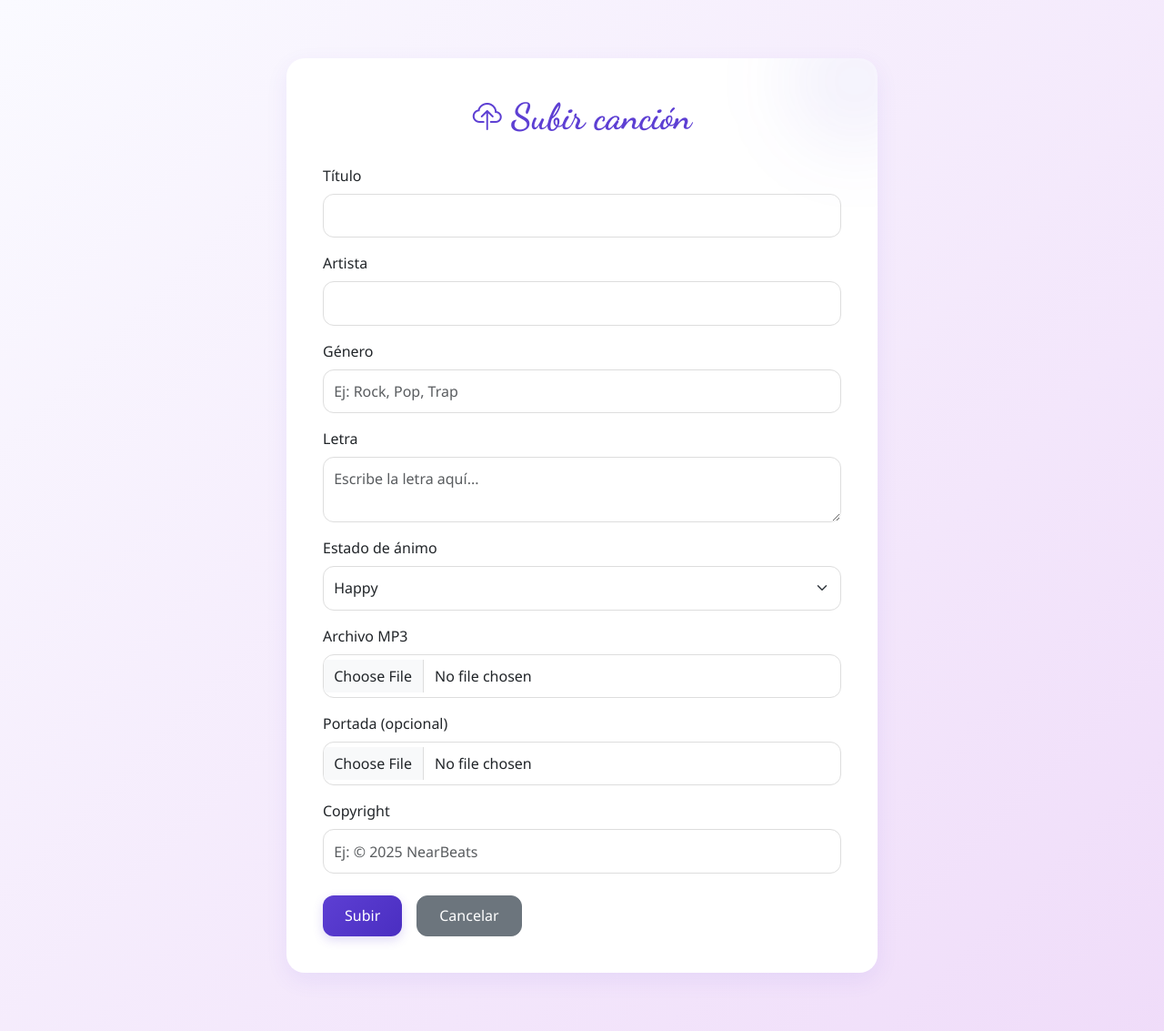
After one commit to Lauraindabur/NearBeats, a Django app: page /upload/ in a window 1280 px wide. The commit adds this page. Shown: the whole page at 91% size. Run offline with Django 5.2, Linux system fonts and the light colour scheme.

Commit message:
Funcion subir canciones

```diff
--- a/NearBeats/urls.py
+++ b/NearBeats/urls.py
@@ -24,6 +24,7 @@ from django.conf import settings
 urlpatterns = [
     path('admin/', admin.site.urls),
     path('', musicViews.library, name="library"),
+    path('upload/', musicViews.upload_songs, name='upload_songs'),
 ]
 
 urlpatterns+=static(settings.MEDIA_URL, document_root=settings.MEDIA_ROOT)
--- /dev/null
+++ b/music/static/css/styleupload.css
@@ -0,0 +1,91 @@
+body {
+    background: linear-gradient(135deg, #fafaff 0%, #efdbf9f7 100%);
+    font-family: 'Segoe UI', sans-serif;
+    padding: 2rem;
+    animation: fadeIn 1.2s ease-in-out;
+}
+
+/* Contenedor principal */
+.upload-container {
+    max-width: 650px;
+    background: white;
+    padding: 2.5rem;
+    border-radius: 20px;
+    box-shadow: 0 8px 24px rgba(93, 63, 211, 0.08);
+    margin: 2rem auto;
+    position: relative;
+    overflow: hidden;
+    animation: slideUp 0.9s ease;
+}
+
+.upload-container::before {
+    content: "";
+    position: absolute;
+    width: 150px;
+    height: 150px;
+    background: rgba(93, 63, 211, 0.07);
+    border-radius: 50%;
+    top: -50px;
+    right: -50px;
+    filter: blur(40px);
+}
+
+h1 {
+    font-weight: 700;
+    font-size: 2.5rem;
+    text-align: center;
+    color: #5d3fd3;
+    margin-bottom: 1.8rem;
+}
+
+/* Inputs */
+.form-control, .form-select {
+    border-radius: 12px;
+    border: 1px solid #ddd;
+    padding: 0.7rem;
+    transition: all 0.25s ease;
+}
+
+.form-control:focus, .form-select:focus {
+    border-color: #5d3fd3;
+    box-shadow: 0 0 0 0.15rem rgba(93, 63, 211, 0.2);
+    transform: scale(1.02);
+}
+
+/* Botones */
+.btn-dark {
+    background: linear-gradient(135deg, #5d3fd3, #4a2ec1);
+    border: none;
+    border-radius: 12px;
+    padding: 0.6rem 1.5rem;
+    font-weight: 500;
+    color: white;
+    box-shadow: 0 4px 12px rgba(93, 63, 211, 0.2);
+    transition: all 0.25s ease;
+}
+
+.btn-dark:hover {
+    transform: translateY(-2px) scale(1.03);
+    box-shadow: 0 6px 16px rgba(93, 63, 211, 0.25);
+}
+
+.btn-secondary {
+    border-radius: 12px;
+    padding: 0.6rem 1.5rem;
+    transition: transform 0.2s ease;
+}
+
+.btn-secondary:hover {
+    transform: translateY(-2px);
+}
+
+/* Animaciones */
+@keyframes fadeIn {
+    from { opacity: 0; }
+    to { opacity: 1; }
+}
+
+@keyframes slideUp {
+    from { transform: translateY(30px); opacity: 0; }
+    to { transform: translateY(0); opacity: 1; }
+}
--- /dev/null
+++ b/music/templates/upload_songs.html
@@ -0,0 +1,71 @@
+{% load static %}
+<!DOCTYPE html>
+<html>
+<head>
+    <meta charset="utf-8">
+    <title>Subir canción</title>
+    <link href="https://cdn.jsdelivr.net/npm/bootstrap@5.3.7/dist/css/bootstrap.min.css" rel="stylesheet">
+    <link rel="stylesheet" href="https://cdn.jsdelivr.net/npm/bootstrap-icons@1.11.3/font/bootstrap-icons.css">
+    <link href="https://fonts.googleapis.com/css2?family=Dancing+Script:wght@400..700&display=swap" rel="stylesheet">
+    <link rel="icon" href="{% static 'images/Logo_NearBeats.png' %}" type="image/png" />
+    <link rel="stylesheet" href="{% static 'css/styleupload.css' %}?v=3">
+</head>
+<body>
+    <div class="upload-container">
+        <h1 style="font-family: Dancing Script">  <i class="bi bi-cloud-upload" style="color:#5d3fd3; font-size: 2rem;"></i> Subir canción</h1>
+
+        <form method="post" enctype="multipart/form-data">
+            {% csrf_token %}
+
+            <div class="mb-3">
+                <label class="form-label">Título</label>
+                <input type="text" name="title" class="form-control" required>
+            </div>
+
+            <div class="mb-3">
+                <label class="form-label">Artista</label>
+                <input type="text" name="artist_name" class="form-control" required>
+            </div>
+
+            <div class="mb-3">
+                <label class="form-label">Género</label>
+                <input type="text" name="genre" class="form-control" placeholder="Ej: Rock, Pop, Trap">
+            </div>
+
+            <div class="mb-3">
+                <label class="form-label">Letra</label>
+                <textarea name="lyrics" class="form-control" placeholder="Escribe la letra aquí..."></textarea>
+            </div>
+
+            <div class="mb-3">
+                <label class="form-label">Estado de ánimo</label>
+                <select name="mood" class="form-select">
+                    {% for value, label in moods %}
+                        <option value="{{ value }}">{{ label }}</option>
+                    {% endfor %}
+                </select>
+            </div>
+
+            <div class="mb-3">
+                <label class="form-label">Archivo MP3</label>
+                <input type="file" name="audio_file" class="form-control" accept=".mp3" required>
+            </div>
+
+            <div class="mb-3">
+                <label class="form-label">Portada (opcional)</label>
+                <input type="file" name="cover_image" class="form-control" accept="image/*">
+            </div>
+
+            <div class="mb-3">
+                <label class="form-label">Copyright</label>
+                <input type="text" name="copyright" class="form-control" placeholder="Ej: © 2025 NearBeats">
+            </div>
+
+            <div class="d-flex gap-3 mt-4">
+                <button type="submit" class="btn btn-dark">Subir</button>
+                <a href="{% url 'library' %}" class="btn btn-secondary">Cancelar</a>
+            </div>
+        </form>
+    </div>
+</body>
+</html>
--- a/music/views.py
+++ b/music/views.py
@@ -1,6 +1,38 @@
-from django.shortcuts import render
+from django.shortcuts import render, redirect
 from .models import Song
 
 def library(request):
     songs = Song.objects.all()
     return render(request, 'library.html', {'songs': songs})
+
+
+def upload_songs(request):
+    if request.method == 'POST':
+        title = request.POST.get('title')
+        artist_name = request.POST.get('artist_name')
+        genre = request.POST.get('genre')
+        lyrics = request.POST.get('lyrics')
+        mood = request.POST.get('mood')
+        copyright_text = request.POST.get('copyright')
+        audio_file = request.FILES.get('audio_file')
+        cover_image = request.FILES.get('cover_image')
+
+        song = Song(
+            title=title,
+            artist_name=artist_name,
+            genre=genre,
+            lyrics=lyrics,
+            mood=mood,
+            copyright=copyright_text,
+            audio_file=audio_file,
+            cover_image=cover_image
+        )
+        song.full_clean()
+        song.save()
+
+        return redirect('library')
+
+    # Aquí pasamos todos los moods definidos en el modelo
+    return render(request, 'upload_songs.html', {
+        'moods': Song._meta.get_field('mood').choices
+    })
```
Also changed, not shown: music/templates/library.html (+13 -3 lines), db.sqlite3, media/songs/covers/a_que_hora_goli_2Zdoe6b.jpeg (added), media/songs/covers/a_que_hora_goli_sUSwpPE.jpeg (added), media/songs/covers/sin_portada.png (added), music/static/images/sin_portada.png (added), 4 other files.
